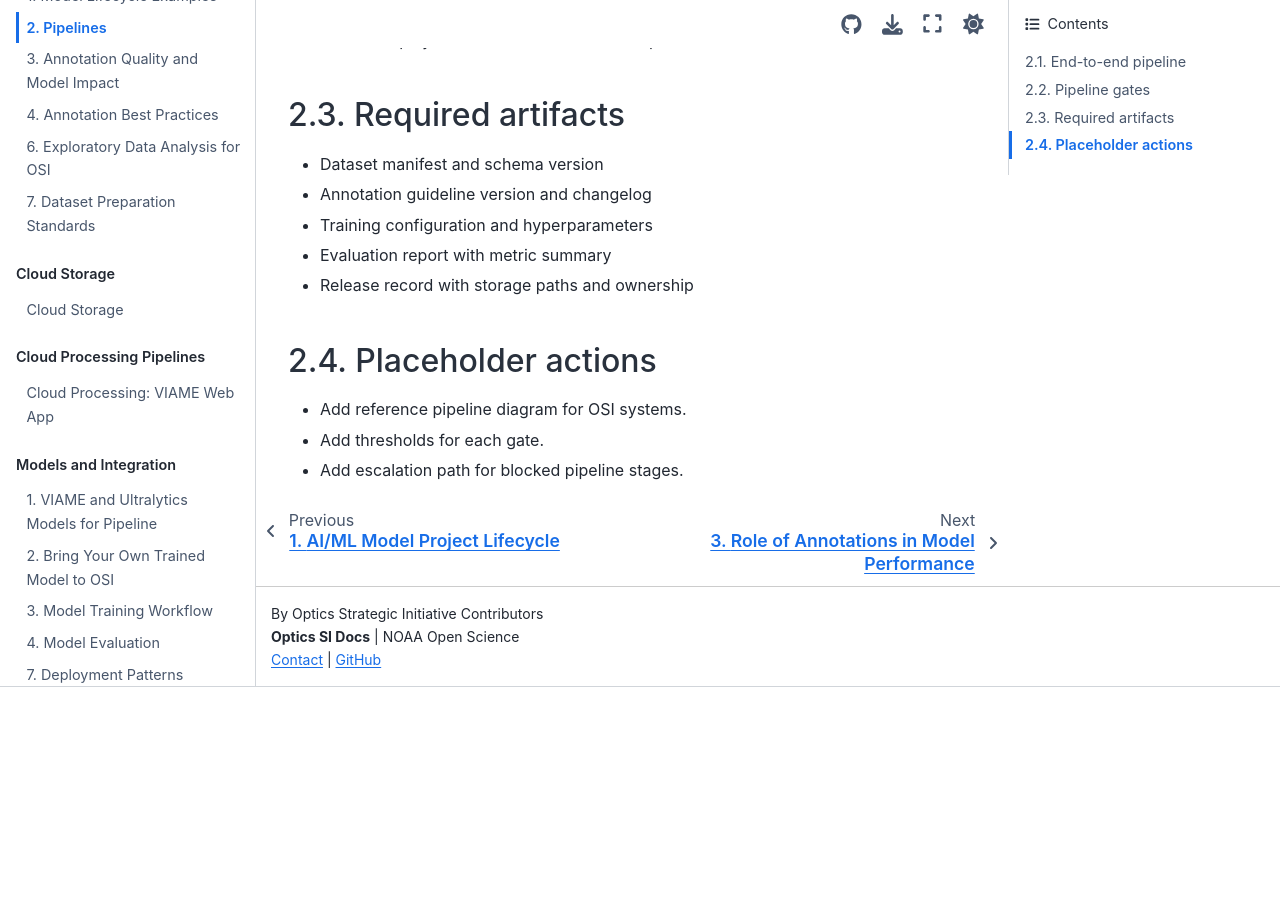
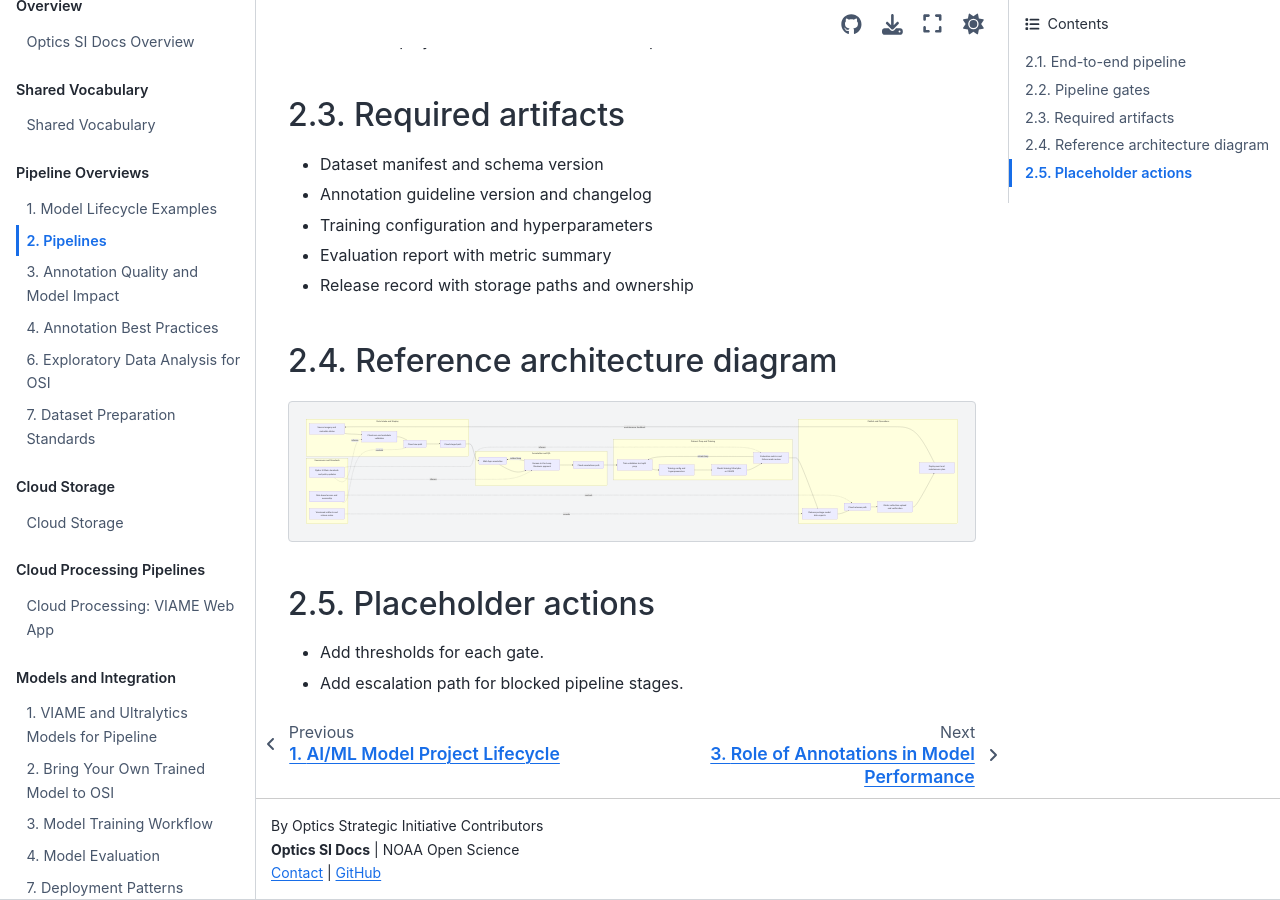
Before and after one commit to nmfs-ost/optics-si-docs, a Jupyter Book: the page built from content/osi/02_pipelines.md, in a window 1280 px wide and 900 px high, scrolled down 647 px. Built offline with Jupyter Book 1.0.4 settings and Sphinx 7.4.7 and the Sphinx Book theme 1.1.4, drawn with Linux system fonts in a browser that asks for light colours; pages that are not in the unit, such as notebooks, are missing from menus; before the commit the page ends 1334 px from its top, so only the background shows below that.

Commit message:
Update 02_pipelines.md

````diff
--- a/content/osi/02_pipelines.md
+++ b/content/osi/02_pipelines.md
@@ -24,7 +24,61 @@
 - Evaluation report with metric summary
 - Release record with storage paths and ownership
 
+## Reference architecture diagram
+
+```{mermaid}
+flowchart LR
+	%% OSI end-to-end workflow aligned to docs sections and pipeline gates.
+
+	subgraph S1[Data Intake and Staging]
+		A1[Source imagery and metadata intake]
+		A2[Checksum and metadata validation]
+		A3[Cloud raw path]
+		A4[Cloud staged path]
+		A1 --> A2 --> A3 --> A4
+	end
+
+	subgraph S2[Annotation and QA]
+		B1[Web App annotation]
+		B2[Human-in-the-Loop Reviewer approval]
+		B3[Cloud annotations path]
+		A4 --> B1 --> B2 --> B3
+	end
+
+	subgraph S3[Dataset Prep and Training]
+		C1[Train validation test split prep]
+		C2[Training config and hyperparameters]
+		C3[Model training Ultralytics or VIAME]
+		C4[Evaluation metrics and failure mode review]
+		B3 --> C1 --> C2 --> C3 --> C4
+	end
+
+	subgraph S4[Publish and Operations]
+		D1[Release package model data reports]
+		D2[Cloud releases path]
+		D3[Girder collection upload and verification]
+		D4[Deployment and maintenance plan]
+		C4 --> D1 --> D2 --> D3 --> D4
+	end
+
+	subgraph S5[Governance and Standards]
+		E1[Optics SI Main standards and policy updates]
+		E2[Role based access and ownership]
+		E3[Versioned artifacts and release notes]
+	end
+
+	E1 -. informs .-> A2
+	E1 -. informs .-> B2
+	E1 -. informs .-> C4
+	E2 -. controls .-> A3
+	E2 -. controls .-> D2
+	E3 -. records .-> D1
+
+	C4 -- retrain loop --> C1
+	B2 -- relabel loop --> B1
+	D4 -- maintenance feedback --> A1
+```
+
 ## Placeholder actions
-- Add reference pipeline diagram for OSI systems.
 - Add thresholds for each gate.
 - Add escalation path for blocked pipeline stages.
````
